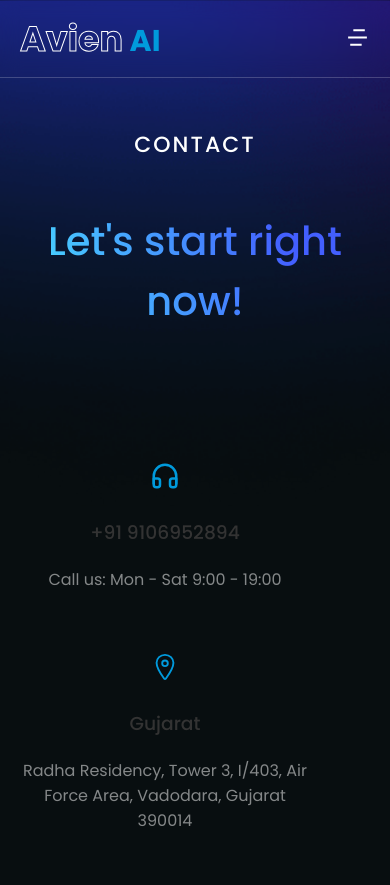
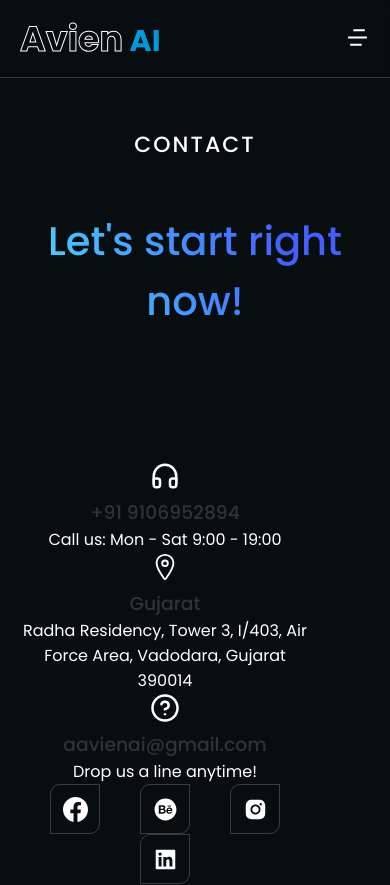
Before and after one commit to abhaix/Avien-AI, a Next.js app: page /contact in a window 390 px wide. Shown: the top 885 px of the page. Built offline with nearby package versions, Linux system fonts and the light colour scheme.

Commit message:
responsive

```diff
--- a/styles/global.scss
+++ b/styles/global.scss
@@ -20,7 +20,6 @@
     overflow-x: hidden !important;
   }
 
-  //
   .hero-title {
     font-size: $xll-3;
     line-height: 115px;
@@ -30,6 +29,7 @@
   .sub-heading {
     display: flex;
     justify-content: center;
+    flex-wrap: wrap;
     .titleSm {
       margin: 0 $xl-1;
     }
@@ -40,6 +40,7 @@
     }
   }
 }
+
 .hero-sec {
   position: relative;
   &::before {
@@ -55,14 +56,14 @@
   }
 }
 
-// expertise
+// Expertise Section
 .expertise {
   .card-img {
     height: 300px;
   }
 }
 
-//banner
+// Banner
 .banner {
   margin-top: $xll-3;
   .container {
@@ -70,9 +71,150 @@
     padding: $xll;
     background: rgb(192, 90, 255);
     background: $gradient;
-    @include flex(center, space-between, none);
+    @include flex(center, space-between, wrap);
+    text-align: center;
   }
 }
+
+// Testimonial Section
+.testimonial {
+  .card {
+    padding: 20px;
+  }
+  .cards {
+    margin-top: $xll;
+    p {
+      margin-bottom: $xl-3;
+      font-size: $xl;
+      line-height: $xl-5;
+    }
+    .image {
+      @include flex(center, none, none);
+      flex-wrap: wrap;
+      margin-bottom: $xl-4;
+      .img {
+        width: $xll-3;
+        height: $xll-3;
+        img {
+          width: 100%;
+          height: 100%;
+          object-fit: cover;
+          border-radius: 50%;
+        }
+      }
+      .img-text {
+        margin-left: $xl-3;
+        h3 {
+          font-size: $xl-2;
+          margin-bottom: $s;
+        }
+        span {
+          color: rgba($white, 0.5);
+          text-transform: uppercase;
+          font-size: $sm;
+          letter-spacing: 3px;
+        }
+      }
+    }
+  }
+}
+
+// Showcase Section
+.showcase {
+  img {
+    width: 100%;
+  }
+  .btn {
+    @include flex(center, center, none);
+  }
+}
+
+// Brand Section
+.brand-content {
+  img {
+    opacity: 0.5;
+    transition: 0.5s ease-in-out;
+    &:hover {
+      opacity: 1;
+      cursor: pointer;
+    }
+  }
+}
+
+// Blog Card
+.blog-card {
+  .card {
+    @include flex(none, space-between, column);
+    .card-img {
+      width: 100%;
+      height: 250px;
+    }
+    .card-details {
+      width: 100%;
+      padding: $xll 0;
+    }
+  }
+}
+
+// Footer Section
+footer {
+  position: relative;
+  padding: $xll-3 0 0 0;
+  border-top: 1px solid rgba($white, 0.2);
+  overflow: hidden;
+
+  .logobg {
+    line-height: 0;
+    padding-top: $xl-1;
+    margin-bottom: $xll;
+  }
+
+  h3 {
+    font-weight: 400;
+    letter-spacing: 2px;
+    font-size: $lg;
+    margin-bottom: $xl-6;
+  }
+
+  span,
+  p {
+    color: rgba($white, 0.5);
+  }
+
+  ul li a {
+    color: rgba($white, 0.5);
+    transition: 0.5s ease-in-out;
+    margin-bottom: $xl-2;
+    display: block;
+    &:hover {
+      color: $green;
+    }
+  }
+
+  .connect {
+    @include flex(center, space-between, none);
+    span {
+      font-size: $sm;
+      letter-spacing: 2px;
+    }
+  }
+
+  &::after {
+    content: "";
+    position: absolute;
+    bottom: 0;
+    left: 0;
+    width: 100% !important;
+    height: 60vh;
+    background-image: url("../assets/images/blurfooter-min.png");
+    background-size: cover;
+    background-repeat: no-repeat;
+    background-position: center;
+    z-index: -1;
+  }
+}
+
+/* Footer Responsiveness */
 .popup {
   position: fixed;
   top: 0;
@@ -111,154 +253,7 @@
   color: red;
 }
 
-//testimonial
-.testimonial {
-  .card {
-    padding: 20px;
-  }
-  .cards {
-    margin-top: $xll;
-    p {
-      margin-bottom: $xl-3;
-      font-size: $xl;
-      line-height: $xl-5;
-    }
-    .image {
-      @include flex(center, none, none);
-      margin-bottom: $xl-4;
-      .img {
-        width: $xll-3;
-        height: $xll-3;
-        img {
-          width: 100%;
-          height: 100%;
-          object-fit: cover;
-          border-radius: 50%;
-        }
-      }
-      .img-text {
-        margin-left: $xl-3;
-        h3 {
-          font-size: $xl-2;
-          margin-bottom: $s;
-        }
-        span {
-          color: rgba($white, 0.5);
-          text-transform: uppercase;
-          font-size: $sm;
-          letter-spacing: 3px;
-        }
-      }
-    }
-  }
-}
-
-//showcase
-.showcase {
-  .card-img {
-    height: 400px;
-  }
-  .links {
-    @include flex(none, flex-end, none);
-  }
-}
-
-//brand
-.brand-content {
-  img {
-    opacity: 0.5;
-    transition: 0.5s ease-in-out;
-    &:hover {
-      opacity: 1;
-      cursor: pointer;
-    }
-  }
-}
-
-//blog-card
-.blog-card {
-  .card {
-    @include flex(none, space-between, none);
-    .card-img {
-      width: 40%;
-      height: 250px;
-    }
-    .card-details {
-      width: 55%;
-      padding: $xll 0;
-    }
-  }
-}
-
-// footer
-footer {
-  position: relative;
-  padding: $xll-3 0 0 0;
-  border-top: 1px solid rgba($white, 0.2);
-  overflow: hidden;
-  .logobg {
-    line-height: 0;
-    padding-top: $xl-1;
-    margin-bottom: $xll;
-  }
-  h3 {
-    font-weight: 400;
-    letter-spacing: 2px;
-    font-size: $lg;
-    margin-bottom: $xl-6;
-  }
-  span,
-  p {
-    color: rgba($white, 0.5);
-  }
-  ul li a {
-    color: rgba($white, 0.5);
-    transition: 0.5s ease-in-out;
-    margin-bottom: $xl-2;
-    display: block;
-    &:hover {
-      color: $green;
-    }
-  }
-  .connect {
-    @include flex(center, space-between, none);
-    span {
-      font-size: $sm;
-      letter-spacing: 2px;
-    }
-  }
-  &::after {
-    content: "";
-    position: absolute;
-    bottom: 0;
-    left: 0;
-    width: 100% !important;
-    height: 60vh;
-    background-image: url("../assets/images/blurfooter-min.png");
-    background-size: cover;
-    background-repeat: no-repeat;
-    background-position: center;
-    z-index: -1;
-  }
-}
-
-//Agency Page
-.bg-top {
-  &::after {
-    content: "";
-    position: absolute;
-    top: 0;
-    left: 0;
-    width: 100% !important;
-    height: 60vh;
-    background-image: url("../assets/images/blurfooter-min.png");
-    background-size: cover;
-    background-repeat: no-repeat;
-    background-position: center;
-    z-index: -1;
-    transform: rotate(180deg);
-  }
-}
+// Agency Page
 .agency {
   .content {
     margin-top: $xll;
@@ -278,22 +273,23 @@
   }
 }
 
-.showcase {
-  img {
-    width: 300px;
-  }
-  .btn {
-    @include flex(center, center, none);
-  }
-}
+// Contact Section
+.contact {
+  .content {
+    display: flex;
+    flex-wrap: wrap;
+    justify-content: space-between;
 
-//contact
-.contact {
     .left {
       padding-right: 60px;
       ul {
-      @include flex(center, space-between, none);
-      margin-top: $xll;
+        display: flex;
+        flex-wrap: wrap;
+        justify-content: center;
+        align-items: center;
+        li {
+          margin: 10px;
+        }
       }
       .icon {
         width: 50px;
@@ -302,19 +298,8 @@
         border-radius: 10px 0 10px 0;
         @include flex(center, center, none);
       }
-    .box {
-      margin-bottom: $xll;
-      .icons {
-        color: $green;
     }
-      h3 {
-        padding: $xl-2 0;
-      }
-      span {
-        opacity: 0.5;
-      }
-    }
-  }
+
     .right {
       border-radius: 50px 0 50px 0;
       padding: $xll;
@@ -327,8 +312,7 @@
         span {
           text-transform: uppercase;
         }
-      textarea,
-      input {
+        textarea, input {
           width: 100%;
           background-color: $white;
           padding: 15px;
@@ -342,20 +326,20 @@
       }
     }
   }
+}
 
-//single page
-.post-details {
-  .heading-title {
-    .desc {
-      text-align: left;
-    }
+// Responsive Styles
+@media screen and (max-width: 1024px) {
+  .hero .hero-title {
+    font-size: $xl-3;
+    line-height: 80px;
   }
 }
 
 @media screen and (max-width: 800px) {
-  .banner {
-    .container {
+  .banner .container {
     @include flex(center, none, column);
+    text-align: center;
     button {
       margin-top: 50px;
     }
@@ -363,11 +347,9 @@
       font-size: 30px;
     }
   }
-  }
 
-  .blog-card {
-    .card {
-      @include flex(none, none, column);
+  .blog-card .card {
+    flex-direction: column;
     .card-img {
       width: 100%;
       height: 300px;
@@ -377,7 +359,7 @@
       padding: 0;
     }
   }
-  }
+
   .w-30,
   .w-40,
   .w-50,
@@ -386,22 +368,22 @@
     width: 100%;
     margin: 0;
   }
-  .agency {
-    .flex,
-    .flex1 {
+
+  .agency .flex,
+  .agency .flex1 {
     flex-direction: column;
   }
-    .grid-3 {
-      @include grid(repeat(3, 1fr), 50px);
+
+  .agency .grid-3 {
+    @include grid(repeat(2, 1fr), 30px);
   }
-  }
-  .contact {
-    .content {
+
+  .contact .content {
+    flex-direction: column;
     .left {
       text-align: center;
       margin-bottom: 50px;
       ul {
-          display: flex;
         justify-content: center;
         align-items: center;
         li {
@@ -409,7 +391,15 @@
         }
       }
     }
-      flex-direction: column;
   }
 }
+
+@media screen and (max-width: 600px) {
+  .hero .hero-title {
+    font-size: 35px;
+    line-height: 50px;
   }
+  .agency .grid-3 {
+    @include grid(repeat(1, 1fr), 20px);
+  }
+}
```
Lines whose indentation alone changed are shown as unchanged.
